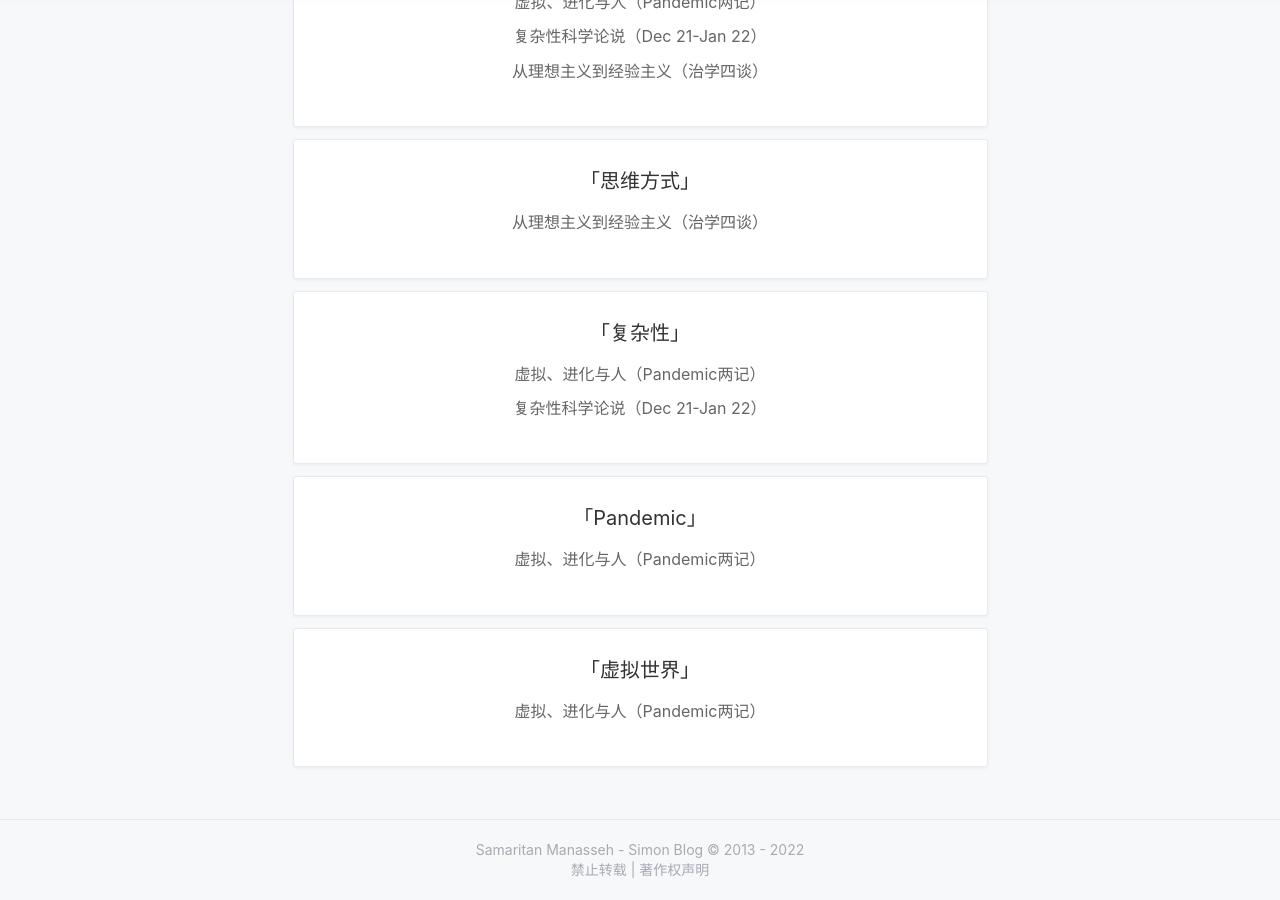
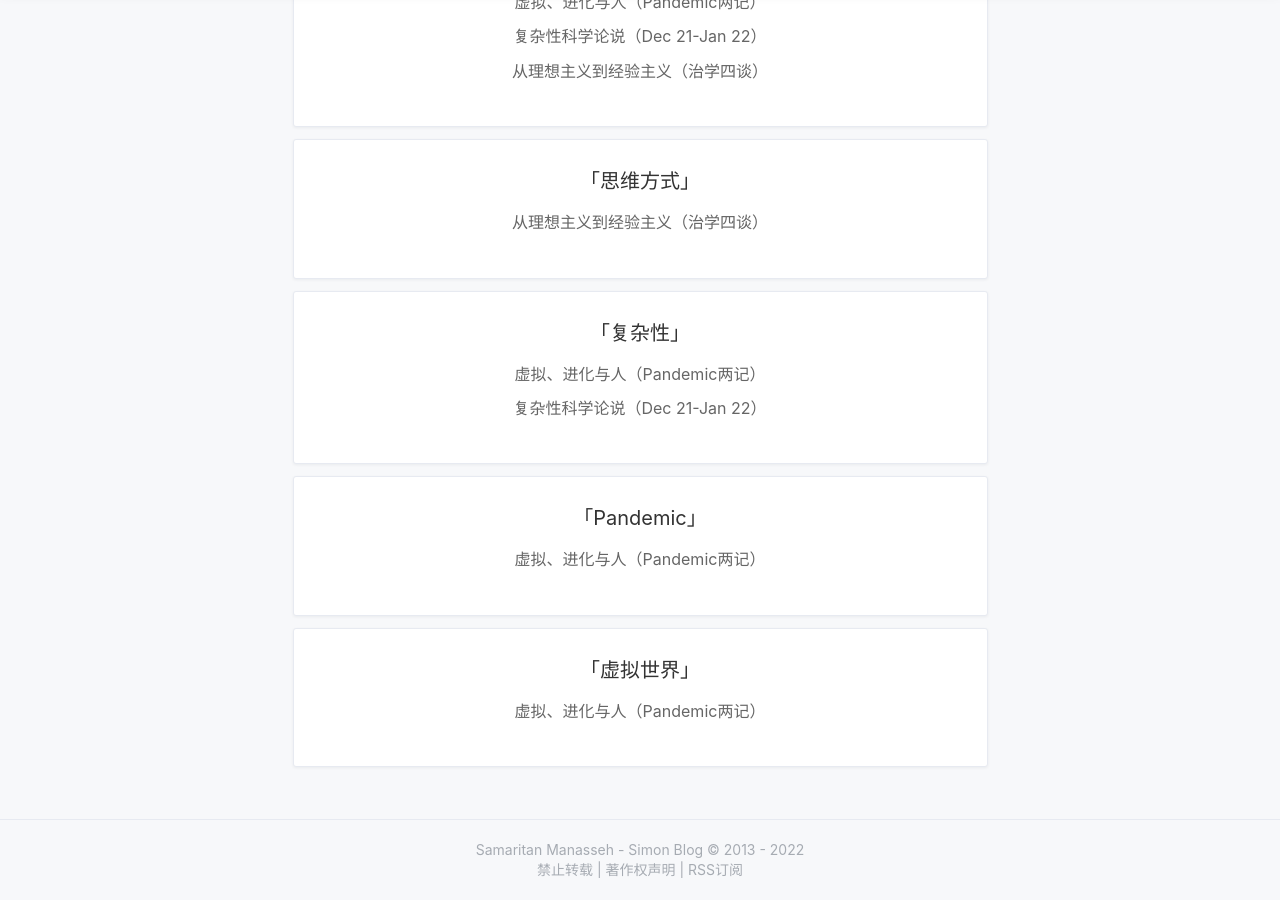
Before and after one commit to imrsp/imrsp.github.io-old, a Jekyll site: the page built from tags.html, in a window 1280 px wide and 900 px high, scrolled down 964 px. Built offline with Jekyll 4.4.1, drawn with Linux system fonts in a browser that asks for light colours; nearby versions of some CDN libraries; a style sheet for code colours, icons or effects is not loaded.

Commit message:
Update footer.html

```diff
--- a/_includes/footer.html
+++ b/_includes/footer.html
@@ -8,7 +8,7 @@
   {{ current }}
   </section>
 
-  <section>禁止转载</a> | <a href="https://rsp.ink/1970/01/01/copyright.html">著作权声明</a></section>
+  <section>禁止转载</a> | <a href="https://rsp.ink/1970/01/01/copyright.html">著作权声明</a> | <a href="/rss">RSS订阅</a></section>
   <!--
     <section>Powered by RSP Studio & LIQUID PLUS</a> | <a href="http://www.miitbeian.gov.cn">粤ICP备18148945号</a></section>
   -->
```
